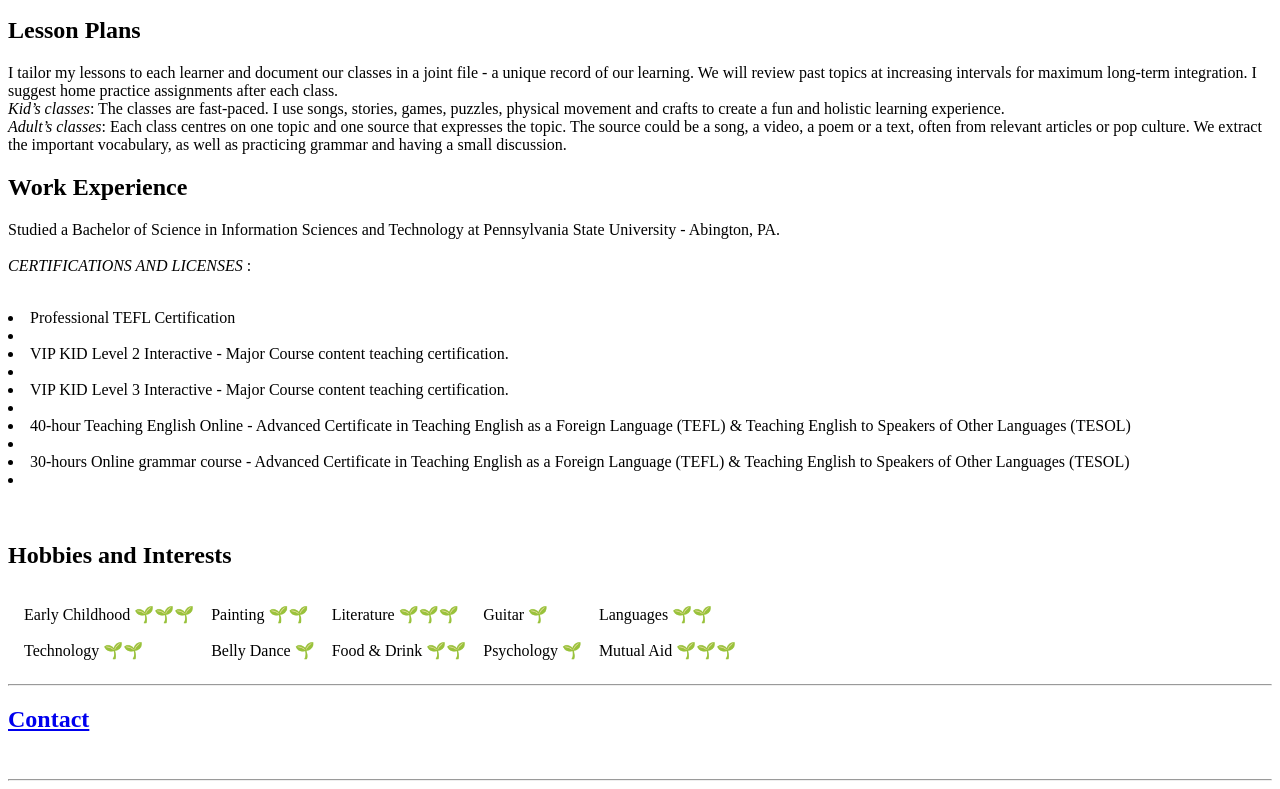
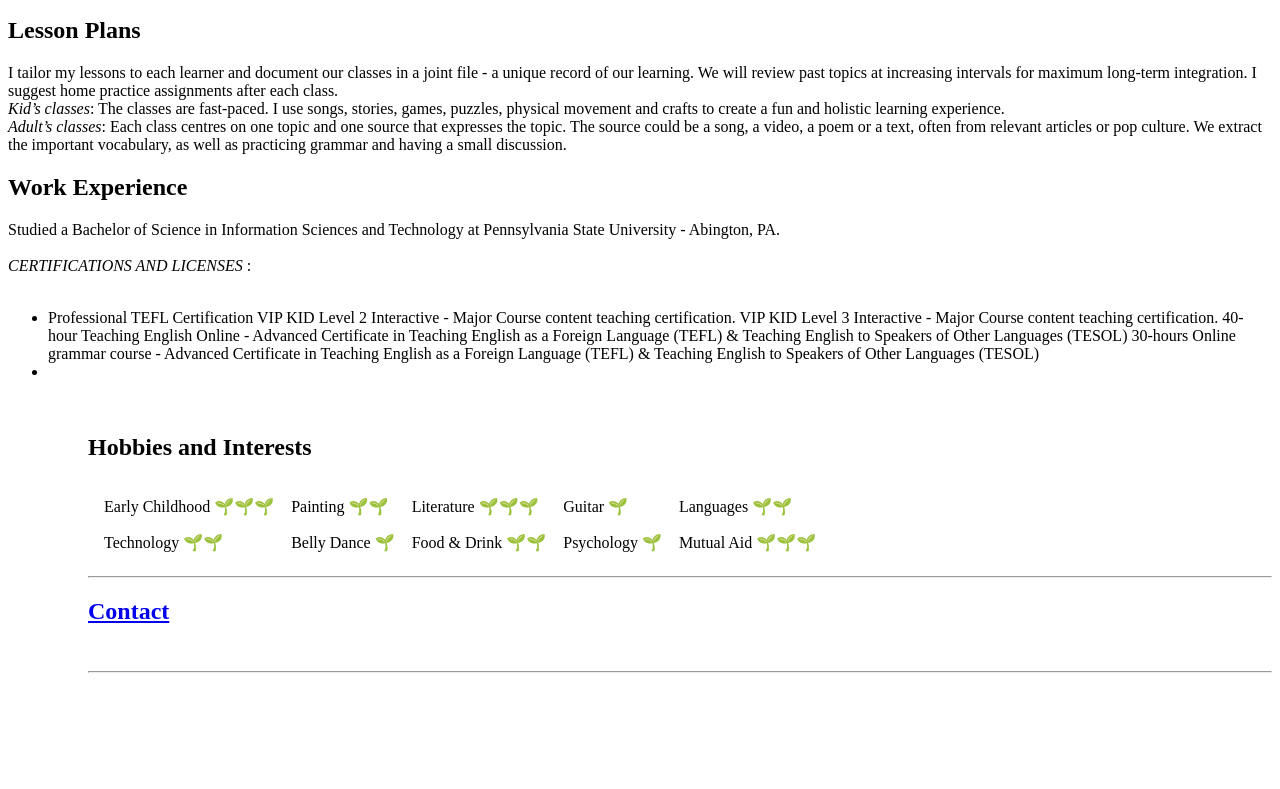
Before and after one commit to englishwithlisa/info, a plain HTML site: page indexalix.html in a window 1280 px wide. Shown: the part 457-1246 px from the top of the page. After the commit the page ends 1146 px from the top, so only its background shows below. Drawn offline with Linux system fonts and the light colour scheme.

Commit message:
Update indexalix.html

```diff
--- a/indexalix.html
+++ b/indexalix.html
@@ -43,12 +43,15 @@
 	  <br />
  <em>CERTIFICATIONS AND LICENSES </em>: <br />
 	  <br />
-
-		<li >Professional TEFL Certification <li />
-		<li >VIP KID Level 2 Interactive - Major Course content teaching certification. <li />
-		<li >VIP KID Level 3 Interactive - Major Course content teaching certification.<li />
-		<li >40-hour Teaching English Online -  Advanced Certificate in Teaching English as a Foreign Language (TEFL) & Teaching English to Speakers of Other Languages (TESOL) <li />
-		<li >30-hours Online grammar course - Advanced Certificate in Teaching English as a Foreign Language (TEFL) & Teaching English to Speakers of Other Languages (TESOL) <li />
+	<ul >
+		<li >
+		Professional TEFL Certification
+		VIP KID Level 2 Interactive - Major Course content teaching certification.
+		VIP KID Level 3 Interactive - Major Course content teaching certification.
+		40-hour Teaching English Online -  Advanced Certificate in Teaching English as a Foreign Language (TEFL) & Teaching English to Speakers of Other Languages (TESOL)
+		30-hours Online grammar course - Advanced Certificate in Teaching English as a Foreign Language (TEFL) & Teaching English to Speakers of Other Languages (TESOL)
+		<li />
+	<ul />
 <br />
   </p>
   <br />
```
